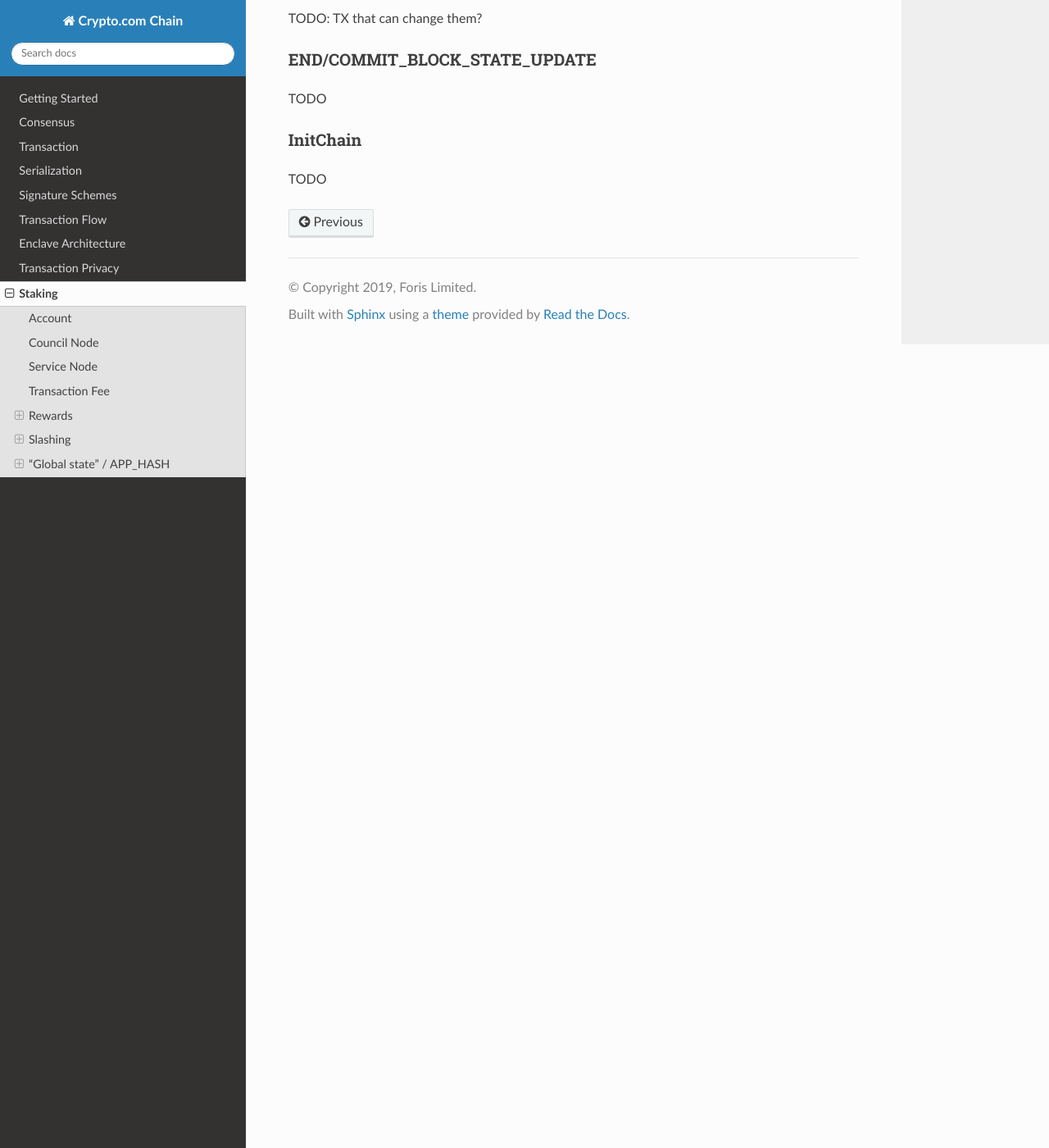
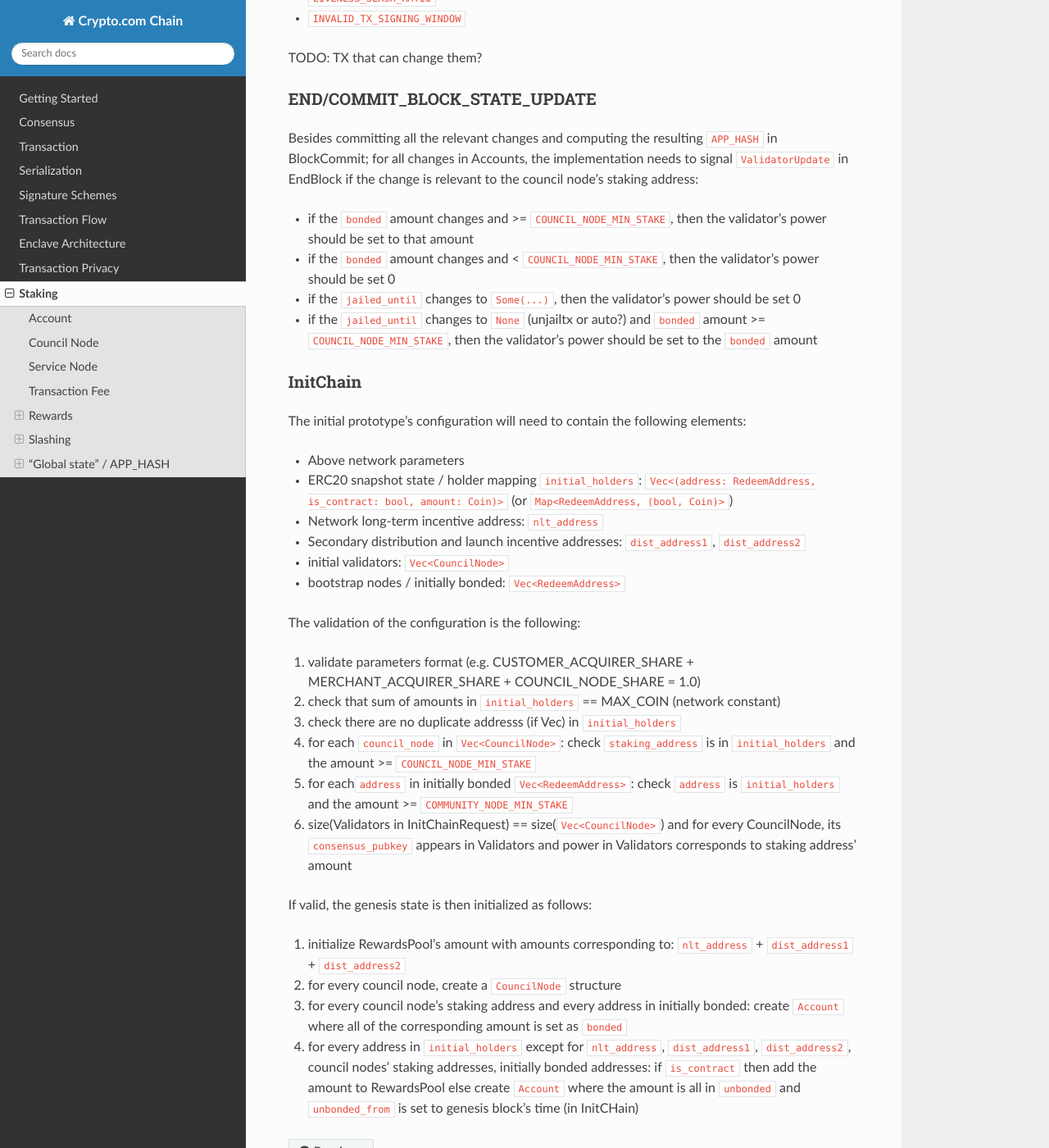
Before and after one commit to crypto-org-chain/chain-docs, a Sphinx documentation site: the page built from docs/staking.md, in a window 1280 px wide and 1400 px high, scrolled down 7921 px. Shown: the whole window at 82% size. Built offline with Sphinx 7.4.7 and the Read the Docs theme 2.0.0, drawn with Linux system fonts in a browser that asks for light colours; some of the changed text lies outside the part shown.

Commit message:
notes on updates and initialization

````diff
--- a/docs/staking.md
+++ b/docs/staking.md
@@ -175,8 +175,8 @@ This is a sketched out additional data structure to keep track of (a part of Acc
 
 ```
 pub struct SlashingPeriod {
-    pub start: Timespec, // when the period started, TODO: or in block height?
-    pub end: Timespec, // when the period ended, TODO: or in block height?
+    pub start: Timespec, // when the period started,
+    pub end: Timespec, // when the period ended,
     pub slashed_ratio: Decimal, // fixed decimal; cumulative so far slashed fraction; 0.0 initially
 }
 ```
@@ -275,7 +275,7 @@ else:
 Tendermint expects a single compact value, `APP_HASH`, after each BlockCommit that represents the state of the application.
 In the early Chain prototype, this was constructed as a root of a Merkle tree from IDs of valid transactions.
 
-In this staking scenario, some form of "chimeric ledger" needs to be employed, as staking-related functionality is represented with accounts. In Eth, Merkle Patricia Trees are used: https://github.com/ethereum/wiki/wiki/Design-Rationale#merkle-patricia-trees
+In this staking scenario, some form of "chimeric ledger" needs to be employed, as staking-related functionality is represented with accounts. In Eth, Merkle Patricia Trees are used: https://github.com/ethereum/wiki/wiki/Design-Rationale#merkle-patricia-trees (The alternative in TM: https://github.com/tendermint/iavl depends on the order of transactions though)
 
 They could possibly be used to represent an UTXO set: https://medium.com/codechain/codechains-merkleized-utxo-set-c76c9376fd4f
 
@@ -304,7 +304,7 @@ This section aims to collect all the mentioned network parameters:
 * `CUSTOMER_ACQUIRER_SHARE`
 * `MERCHANT_ACQUIRER_SHARE`
 * `COUNCIL_NODE_MIN_STAKE`
-* `MAX_EVIDENCE_AGE`
+* `MAX_EVIDENCE_AGE` (note that currently in EvidenceParams of ABCI, there's MaxAge set in the number of blocks, but here we assume time)
 * `SLASHING_PERIOD_DURATION`
 * `JAIL_DURATION`
 * `BLOCK_SIGNING_WINDOW`
@@ -316,7 +316,36 @@ This section aims to collect all the mentioned network parameters:
 TODO: TX that can change them?
 
 ### END/COMMIT_BLOCK_STATE_UPDATE
-TODO
+Besides committing all the relevant changes and computing the resulting `APP_HASH` in BlockCommit;
+for all changes in Accounts, the implementation needs to signal `ValidatorUpdate` in EndBlock if the change is relevant to the council node's staking address:
+
+* if the `bonded` amount changes and >= `COUNCIL_NODE_MIN_STAKE`, then the validator's power should be set to that amount
+* if the `bonded` amount changes and < `COUNCIL_NODE_MIN_STAKE`, then the validator's power should be set 0
+* if the `jailed_until` changes to `Some(...)`, then the validator's power should be set 0
+* if the `jailed_until` changes to `None` (unjailtx or auto?) and `bonded` amount >= `COUNCIL_NODE_MIN_STAKE`, then the validator's power should be set to the `bonded` amount
 
 ### InitChain
-TODO
+The initial prototype's configuration will need to contain the following elements:
+
+* Above network parameters
+* ERC20 snapshot state / holder mapping `initial_holders`: `Vec<(address: RedeemAddress, is_contract: bool, amount: Coin)>` (or `Map<RedeemAddress, (bool, Coin)>`)
+* Network long-term incentive address: `nlt_address`
+* Secondary distribution and launch incentive addresses: `dist_address1`, `dist_address2`
+* initial validators: `Vec<CouncilNode>`
+* bootstrap nodes / initially bonded: `Vec<RedeemAddress>`
+
+The validation of the configuration is the following:
+
+0. validate parameters format (e.g. CUSTOMER_ACQUIRER_SHARE + MERCHANT_ACQUIRER_SHARE + COUNCIL_NODE_SHARE = 1.0)
+1. check that sum of amounts in `initial_holders` == MAX_COIN (network constant)
+2. check there are no duplicate addresss (if Vec) in  `initial_holders`
+3. for each `council_node` in `Vec<CouncilNode>`: check `staking_address` is in `initial_holders` and the amount >= `COUNCIL_NODE_MIN_STAKE`
+4. for each`address` in initially bonded  `Vec<RedeemAddress>`: check `address` is `initial_holders` and the amount >= `COMMUNITY_NODE_MIN_STAKE`
+5. size(Validators in InitChainRequest) == size(`Vec<CouncilNode>`) and for every CouncilNode, its `consensus_pubkey` appears in Validators and power in Validators corresponds to staking address' amount
+
+If valid, the genesis state is then initialized as follows:
+
+0. initialize RewardsPool's amount with amounts corresponding to: `nlt_address` +  `dist_address1` + `dist_address2`
+1. for every council node, create a `CouncilNode` structure
+2. for every council node's staking address and every address in initially bonded: create `Account` where all of the corresponding amount is set as `bonded`
+3. for every address in `initial_holders` except for `nlt_address`,  `dist_address1`, `dist_address2`, council nodes' staking addresses, initially bonded addresses: if `is_contract` then add the amount to RewardsPool else create `Account` where the amount is all in `unbonded` and `unbonded_from` is set to genesis block's time (in InitCHain)
````
Also changed, not shown: docs/transaction.md (+1 -1 lines).
